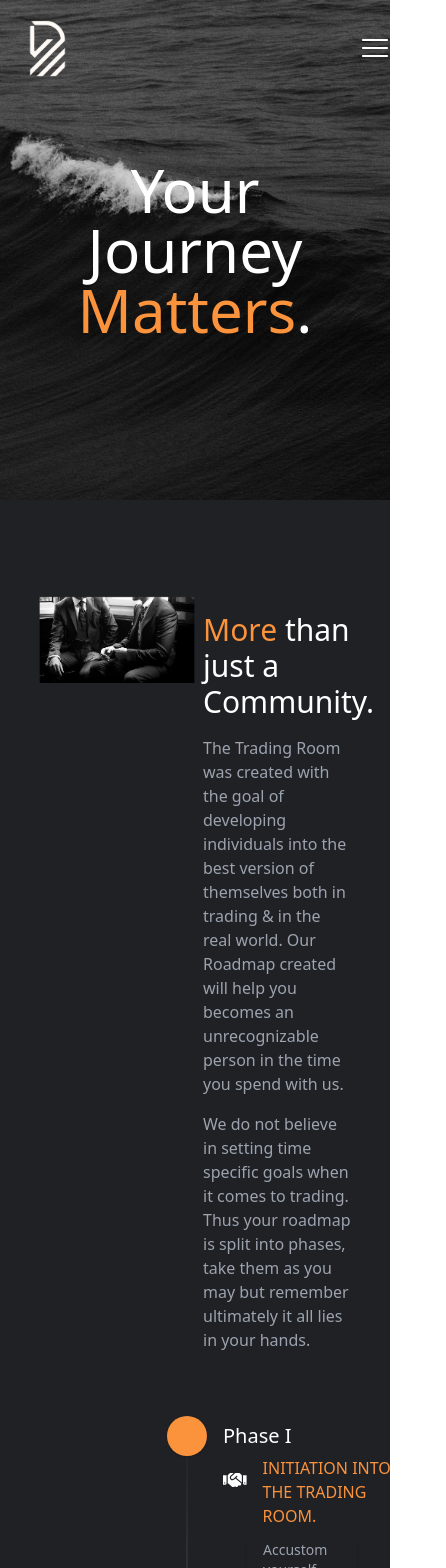
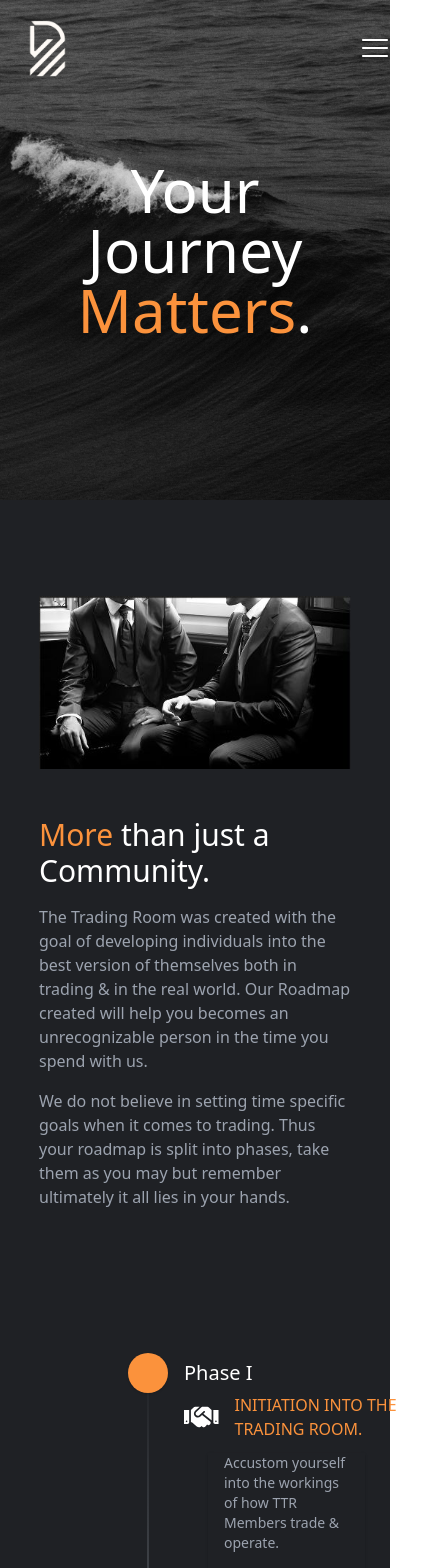
Before and after one commit to fsmutimeer/education-trading, a Next.js app: page /about in a window 390 px wide. Shown: the top 1568 px of the page, 446 px wide, since content can reach past the window. Built offline with nearby package versions, Linux system fonts and the light colour scheme.

Commit message:
about us responsiveness set

```diff
--- a/app/about/page.tsx
+++ b/app/about/page.tsx
@@ -13,39 +13,30 @@ const about = () => {
         </div>
       </div>
       <div className="flex justify-between bg-[#1F2125] h-auto w-full pt-24">
-        <div className="container mx-auto w-[80%] flex-col gap-8">
-          <div className="flex">
-            <div className="w-[50%]">
-              <Image
-                alt="about image"
-                src="/about.JPG"
-                height={350}
-                width={550}
-              />
-            </div>
-            <div className="w-[50%] pl-2">
+        <div className="container mx-auto w-[80%] grid md:grid-cols-2 gap-8">
+          <Image alt="about image" src="/about.JPG" height={350} width={550} />
+          <div className="">
             <h2 className="text-white text-3xl pt-4">
               <span className="text-orange-400">More</span> than just a
               Community.
             </h2>
             <p className="text-gray-400 text-md pt-4">
               The Trading Room was created with the goal of developing
-                individuals into the best version of themselves both in trading
-                & in the real world. Our Roadmap created will help you becomes
-                an unrecognizable person in the time you spend with us.
+              individuals into the best version of themselves both in trading &
+              in the real world. Our Roadmap created will help you becomes an
+              unrecognizable person in the time you spend with us.
             </p>
             <p className="text-gray-400 text-md pt-4">
-                We do not believe in setting time specific goals when it comes
-                to trading. Thus your roadmap is split into phases, take them as
-                you may but remember ultimately it all lies in your hands.
+              We do not believe in setting time specific goals when it comes to
+              trading. Thus your roadmap is split into phases, take them as you
+              may but remember ultimately it all lies in your hands.
             </p>
-            </div>
           </div>
           <div className="flex pt-8 mt-8 gap-12 space-x-2 space-y-8"></div>
         </div>
       </div>
-      <div className="bg-[#1F2125] w-full">
-        <div className="container w-[80%] mx-auto text-white">
+      <div className="bg-[#1F2125] w-full pt-12 pb-12">
+        <div className="container w-full md:w-[80%] mx-auto text-white">
           <TimeLine />
         </div>
       </div>
```
Lines whose indentation alone changed are shown as unchanged.
